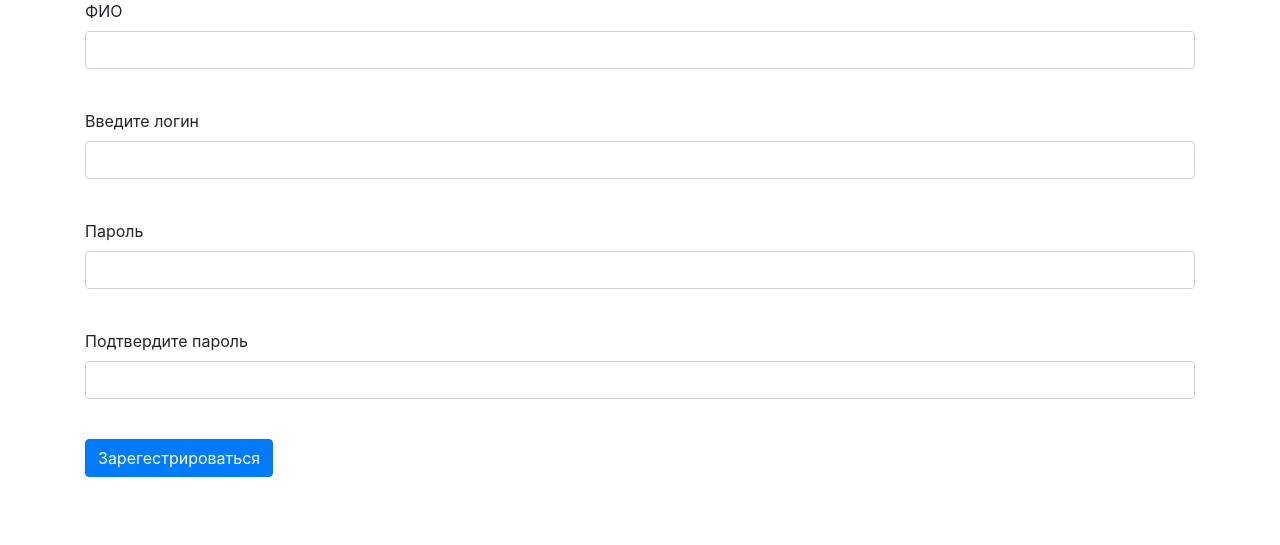
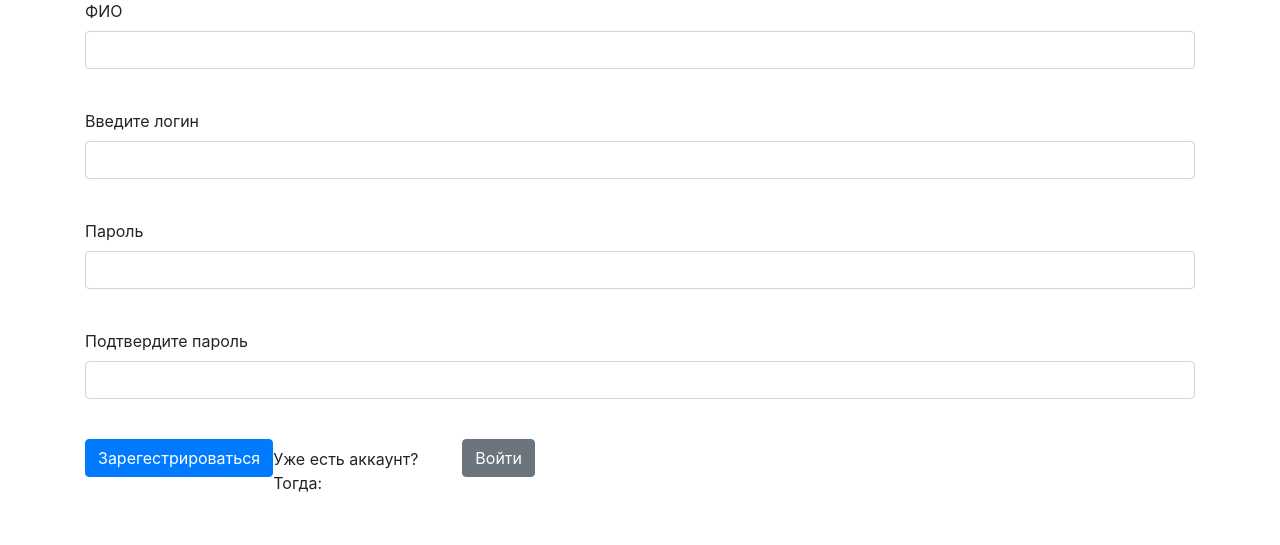
Before and after one commit to mston3rob/WEBsire_project, a Flask app: page /register in a window 1280 px wide. Shown: the part 57-602 px from the top of the page. Run offline with Flask 3, Linux system fonts and the light colour scheme; some libraries are stand-ins or nearby versions.

Commit message:
commit register and login forms modification

```diff
--- a/main.py
+++ b/main.py
@@ -57,7 +57,7 @@ class LoginForm(FlaskForm):
     password = PasswordField('Пароль', validators=[DataRequired()])
     remember_me = BooleanField('Запомнить меня')
     submit = SubmitField('Войти')
-    register_btn = SubmitField('Зарегестрироваться')
+    register_btn = SubmitField('Зарегестрироваться', render_kw={'formnovalidate': True})
 
 
 class RegisterForm(FlaskForm):
@@ -66,6 +66,7 @@ class RegisterForm(FlaskForm):
     password = PasswordField('Пароль', validators=[DataRequired()])
     confirm_password = PasswordField('Подтвердите пароль', validators=[DataRequired()])
     submit = SubmitField('Зарегестрироваться')
+    login_btn = SubmitField('Войти', render_kw={'formnovalidate': True})
 
 
 class B(FlaskForm):
@@ -96,6 +97,8 @@ def logout():
 @app.route('/login', methods=['GET', 'POST'])
 def login():
     form = LoginForm()
+    if form.register_btn.data:
+        return redirect('/register')
     if form.validate_on_submit():
         db_sess = db_session.create_session()
         user = db_sess.query(User).filter(User.login == form.login.data).first()
--- a/templates/base.html
+++ b/templates/base.html
@@ -16,6 +16,12 @@
         .student_cell {
             display: flex;
             justify-content: center;
+        }
+
+        .for_register_form {
+            width: 450px;
+            display: flex;
+            justify-content: space-between;
         }
 
         .delete_btn {
@@ -45,6 +51,10 @@
             display: flex;
             justify-content: space-between;
         }
+
+        .text_reg {
+            margin: 7.5px auto 7.5px;
+        }
     </style>
 </head>
 <body>
--- a/templates/login.html
+++ b/templates/login.html
@@ -24,7 +24,8 @@
         </p>
         <p>{{ form.remember_me() }} {{ form.remember_me.label }}</p>
         <p>{{ form.submit(type="submit", class="btn btn-primary") }}</p>
+        <p>{{ form.register_btn(type="submit", class="btn btn-secondary") }}</p>
         <div>{{ message }}</div>
     </form>
-    <button type="button" class="btn btn-primary">Зарегестрироваться</button>
+
 {% endblock %}
--- a/templates/register_form.html
+++ b/templates/register_form.html
@@ -40,7 +40,11 @@
                 </div>
             {% endfor %}
         </p>
-        <p>{{ form.submit(type="submit", class="btn btn-primary") }}</p>
+        <div class="for_register_form">
+            <p>{{ form.submit(type="submit", class="btn btn-primary") }}</p>
+            <p class="text_reg">Уже есть аккаунт? Тогда:</p>
+            <p>{{ form.login_btn(type="submit", class="btn btn-secondary") }}</p>
+        </div>
         <div>{{ message }}</div>
     </form>
 {% endblock %}
```
